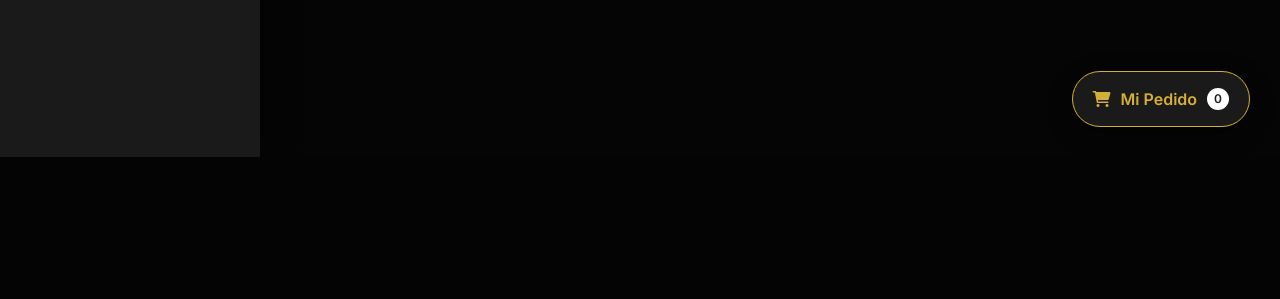
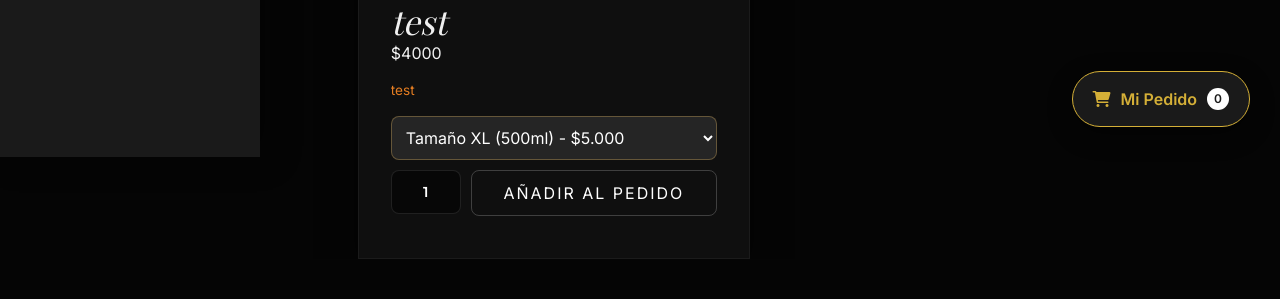
Before and after one commit to schleym/SLymesh_Restobar, a Django app: page /mocktails/ in a window 1280 px wide. Shown: the part 643-942 px from the top of the page. Before the commit the page ends 800 px from the top, so only its background shows below. Run offline with Django 5.2, Linux system fonts and the light colour scheme; data comes from the database, SQL or seed files in the repository; both versions use the stored data as it was after the commit; some libraries are stand-ins or nearby versions; some web fonts are replaced.

Commit message:
cambios en el mocktails e index

```diff
--- a/emprendimiento/static/scripts/script.js
+++ b/emprendimiento/static/scripts/script.js
@@ -324,6 +324,14 @@ ${productosTexto}---
             willClose: () => {
                 // Abrir WhatsApp justo al cerrar la alerta
                 window.open(`https://wa.me/56987829955?text=${mensaje}`, "_blank");
+
+                // 🔥 LIMPIAR CARRITO DESPUÉS DE ENVIAR
+                carrito = [];
+                persistirCarrito();
+                actualizarCarrito();
+
+                // Cerrar modal del carrito
+                document.getElementById("carrito-modal").classList.add("hidden");
             }
         });
     });
--- a/emprendimiento/templates/index.html
+++ b/emprendimiento/templates/index.html
@@ -17,7 +17,7 @@
             <div class="carousel-caption">
                 <h2 class="animate__animated animate__fadeInDown">FRESCURA <span class="gold-text">TROPICAL</span></h2>
                 <p class="tracking-wider animate__animated animate__fadeInUp animate__delay-1s">Mojito con menta de huerto y ron añejo.</p>
-                <a href="#catalogo" class="btn-gold animate__animated animate__zoomIn animate__delay-2s">Ver Colección</a>
+                <a href="{% url 'tragos' %}" class="btn-gold animate__animated animate__zoomIn animate__delay-2s">Ver Colección</a>
             </div>
         </div>
 
@@ -27,7 +27,7 @@
             <div class="carousel-caption">
                 <h2 class="animate__animated animate__fadeInDown">TRADICIÓN <span class="gold-text">CHILENA</span></h2>
                 <p class="tracking-wider animate__animated animate__fadeInUp animate__delay-1s">Piscola 40° servida a la perfección.</p>
-                <a href="#catalogo" class="btn-gold animate__animated animate__zoomIn animate__delay-2s">Comprar Ahora</a>
+                <a href="{% url 'tragos' %}" class="btn-gold animate__animated animate__zoomIn animate__delay-2s">Comprar Ahora</a>
             </div>
         </div>
     </div>
--- a/emprendimiento/templates/mocktails.html
+++ b/emprendimiento/templates/mocktails.html
@@ -1,34 +1,65 @@
 {% extends 'base.html' %}
+{% load static %}
+
+{% block title %} Slymesh - Premium Mocktails {% endblock %}
+
 {% block content %}
+<div class="premium-cocktail-view">
 
-<div class="container">
-    <h1>Premium Mocktails</h1>
+    <section class="hero-section">
+        <h1 class="hero-title">Mocktails</h1>
+        <p class="hero-subtitle">REFRÉSCATE SIN ALCOHOL</p>
+    </section>
+
+    <div class="menu-container">
+
         {% for mocktail in mocktails %}
-    <div class="row-section">
 
-        <div class="image-box">
-            <img src="{{ mocktail.imagen_url }}"
-                 alt="{{ mocktail.nombre_mocktail }}">
+        <div class="cocktail-card {{ mocktail.nombre_mocktail|slugify }}">
+
+            <div class="card-img-wrapper">
+                {% if mocktail.imagen_url %}
+                <img src="{{ mocktail.imagen_url }}" alt="{{ mocktail.nombre_mocktail }}">
+                {% else %}
+                <img src="{% static 'img/default-cocktail.jpg' %}" alt="Mocktail">
+                {% endif %}
             </div>
 
-        <div class="content-box">
-            <h2>{{ mocktail.nombre_mocktail }}</h2>
-            <p>{{ mocktail.descripcion }}</p>
+            <div class="card-body">
 
-            <button class="btn-fresh add-to-cart"
+                <div class="card-header-group">
+                    <h3 class="card-title">{{ mocktail.nombre_mocktail }}</h3>
+                    <span class="card-price">${{ mocktail.precio }}</span>
+                </div>
+
+                <p class="card-text">
+                    {{ mocktail.descripcion|default:"Una experiencia refrescante y sin alcohol para cualquier momento del día." }}
+                </p>
+
+                <div class="card-controls" style="flex-direction: column; gap: 10px;">
+                    <select class="size-select" style="width: 100%; border-radius: 8px; padding: 10px; background: var(--secondary-dark); color: var(--white); border: 1px solid rgba(197, 160, 89, 0.4); cursor: pointer; outline: none;">
+                        <option value="500ml" data-precio="5000">Tamaño XL (500ml) - $5.000</option>
+                        <option value="1 Litro" data-precio="7500">La Jarra (1 Litro) - $7.500</option>
+                    </select>
+
+                    <div style="display: flex; gap: 10px; width: 100%;">
+                        <input type="number" class="quantity-input" min="1" value="1" style="width: 70px; background: rgba(0,0,0,0.5); border: 1px solid rgba(255,255,255,0.1); color: white; text-align: center; border-radius: 8px; outline: none;">
+                        <button class="add-to-cart"
+                                style="flex-grow: 1; border-radius: 8px; padding: 10px;"
                                 data-id="mocktail-{{ mocktail.id }}"
                                 data-nombre="{{ mocktail.nombre_mocktail }}"
-                    data-precio="{{ mocktail.precio }}"
                                 data-tipo="mocktail">
-                Agregar · ${{ mocktail.precio }}
+                            Añadir al Pedido
                         </button>
+                    </div>
                 </div>
 
             </div>
+        </div>
         {% empty %}
-        <p>No hay mocktails disponibles actualmente.</p>
+            <p style="text-align:center; color:white; width:100%;">No hay mocktails disponibles actualmente. ¡Vuelve pronto!</p>
         {% endfor %}
 
     </div>
-
+</div>
 {% endblock %}
```
Also changed, not shown: emprendimiento/templates/crear_coctel.html (+4 -6 lines), emprendimiento/db.sqlite3. Lines whose indentation alone changed are shown as unchanged.
